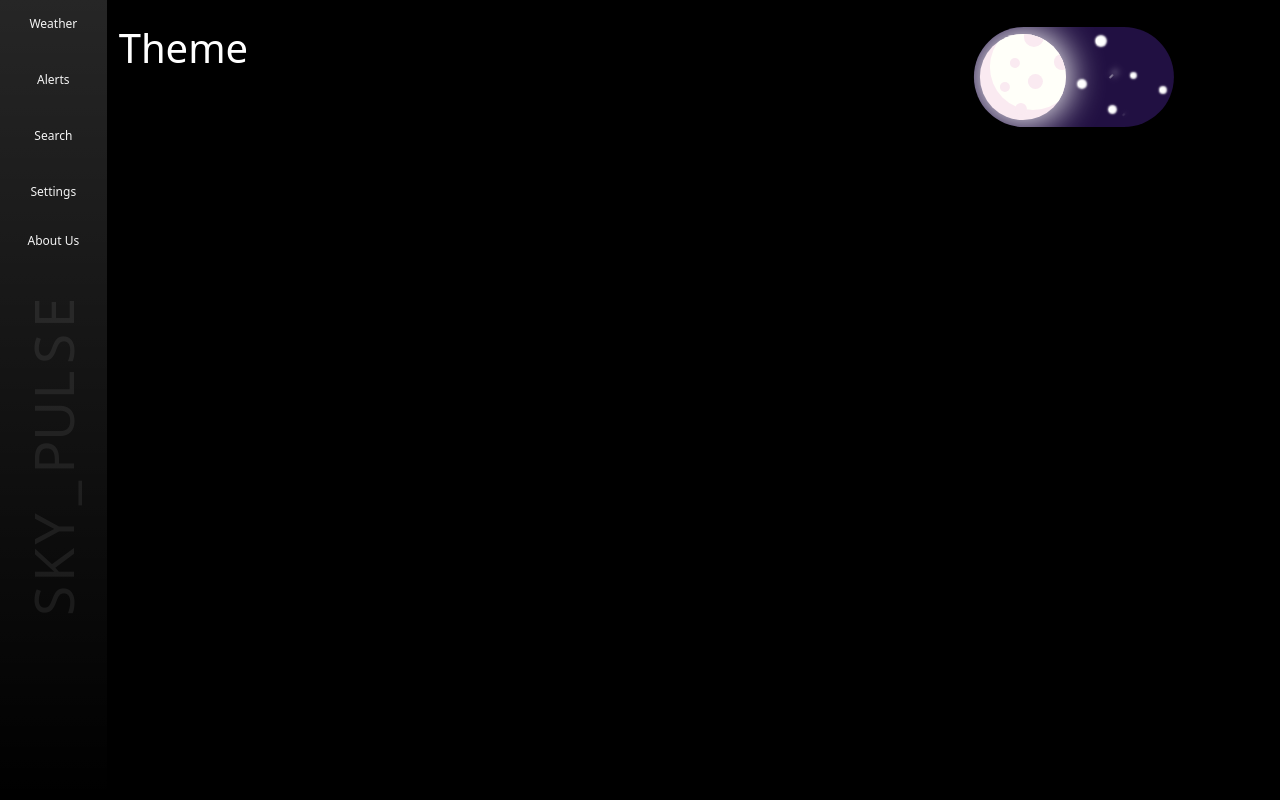
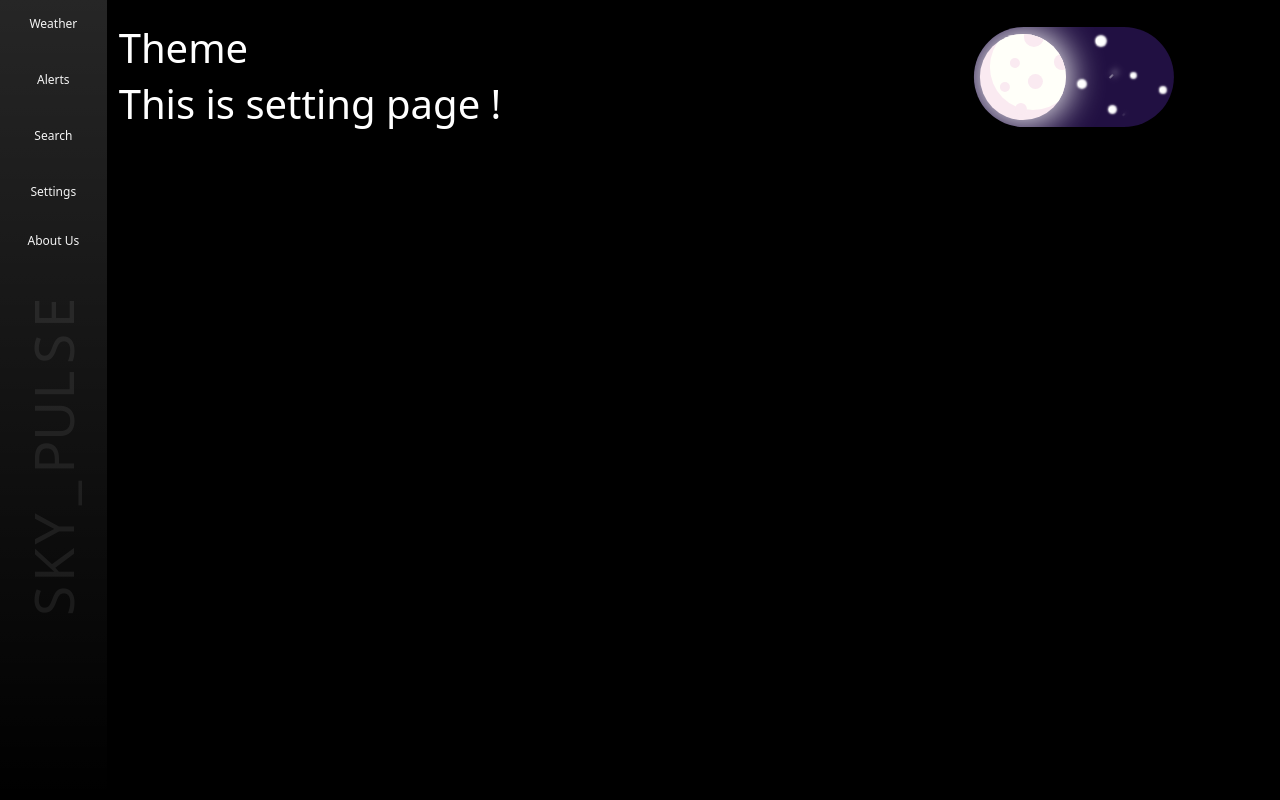
Before and after one commit to PIYAS137/SkyPulse_Django, a Django app: template templates/Setting_Page/Setting_Page.html in a window 1280 px wide. Run offline with Django 3.2, Linux system fonts and the light colour scheme; the template is opened without the code that fills it, so the values that code supplies are empty; some libraries are stand-ins or nearby versions.

Commit message:
Update Setting_Page.html

```diff
--- a/templates/Setting_Page/Setting_Page.html
+++ b/templates/Setting_Page/Setting_Page.html
@@ -37,7 +37,7 @@
         </label>
     </div>
 
-
+<h1>This is setting page !</h1>
 
 
 </div>
```
